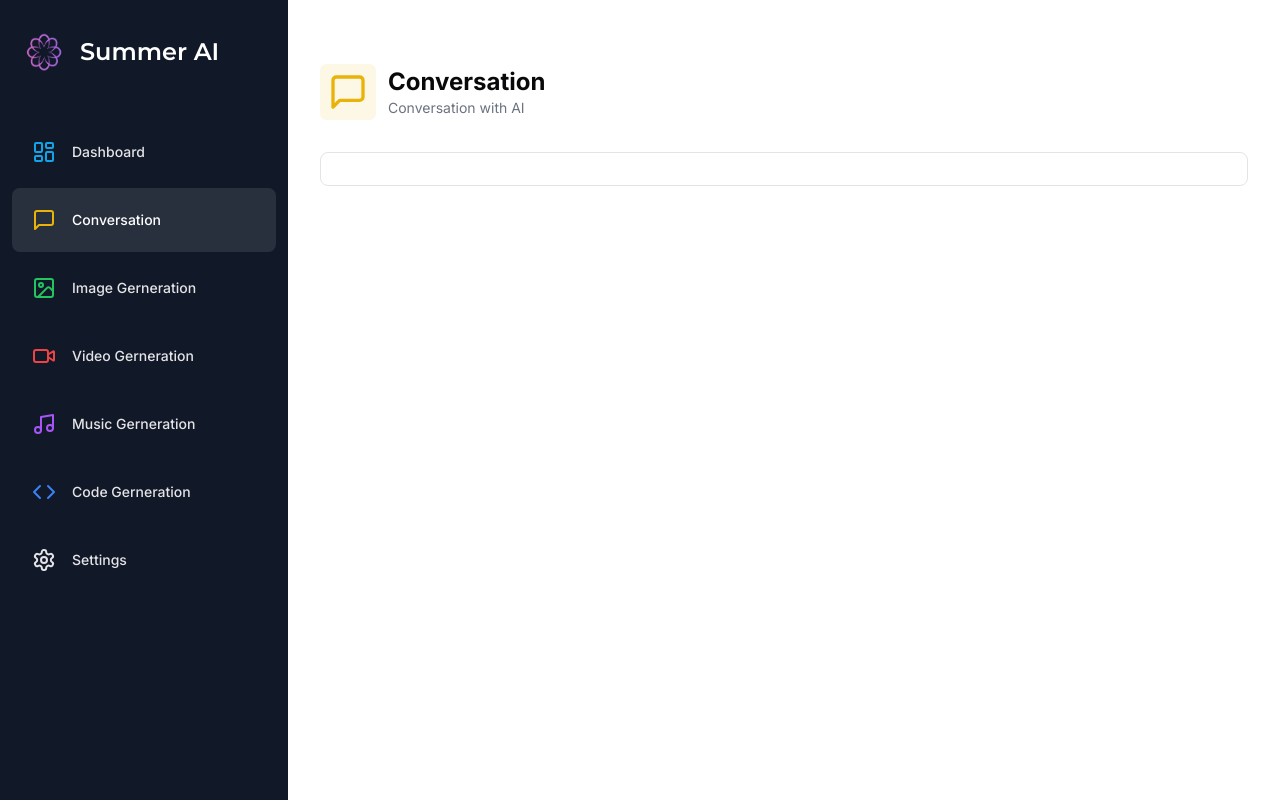
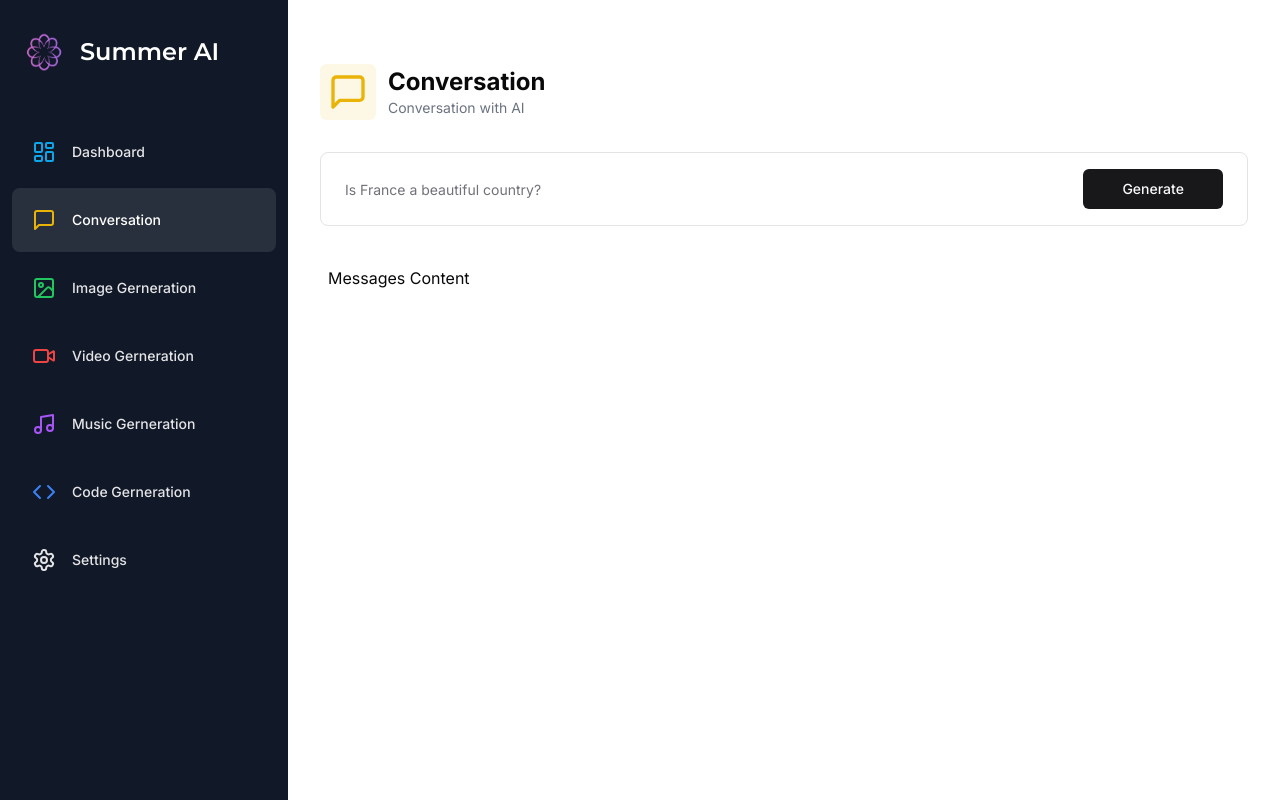
Before and after one commit to XIAxuanzheFrancis/SummerAI, a Next.js app: page /conversation in a window 1280 px wide. Built offline with nearby package versions, Linux system fonts and the light colour scheme.

Commit message:
Conversation ui fini

```diff
--- a/app/(dashboard)/(routes)/conversation/page.tsx
+++ b/app/(dashboard)/(routes)/conversation/page.tsx
@@ -7,7 +7,9 @@
 import * as z from "zod";
 import { formSchema } from "./constants";
 import { zodResolver } from "@hookform/resolvers/zod";
-import { Form, FormControl, FormField, FormItem} from "@/components/ui/form";
+import { Form, FormControl, FormField, FormItem } from "@/components/ui/form";
+import { Input } from "@/components/ui/input";
+import { Button } from "@/components/ui/button";
 
 const ConversationPage = () => {
   const form = useForm<z.infer<typeof formSchema>>({
@@ -21,7 +23,7 @@
 
   const onSubmit = async (data: z.infer<typeof formSchema>) => {
     console.log(data);
-  }
+  };
 
   return (
     <>
@@ -35,23 +37,40 @@
         />
         <div className="px-4 lg:px-8">
           <Form {...form}>
-                    <form onSubmit={form.handleSubmit(onSubmit)}
+            <form
+              onSubmit={form.handleSubmit(onSubmit)}
               className="rounded-lg border w-full p-4 px-3 md:px-6 focus-within:shadow-sm grid grid-cols-12 gap-2"
             >
-                        <FormField name="prompt" render={({field})=>(
-                            <FormItem className="col-span-12">
+              <FormField
+                name="prompt"
+                render={({ field }) => (
+                  <FormItem className="sm:col-span-12 md:col-span-8 lg:col-span-10">
                     <FormControl className="m-0 p-0">
-
+                      <Input
+                        className="border-0
+                                   outline-none
+                                   focus-visible:ring-0
+                                   focus-visible:ring-transparent"
+                        disabled={isLoading}
+                        placeholder="Is France a beautiful country?"
+                        {...field}
+                      />
                     </FormControl>
                   </FormItem>
                 )}
               />
+              <Button
+                className="col-span-12 md:col-span-4 lg:col-span-2 w-full"
+                disabled={isLoading}
+              >
+                Generate
+              </Button>
             </form>
           </Form>
         </div>
+        <div className="mx-10 space-y-10 mt-10">Messages Content</div>
       </div>
     </>
-
   );
 };
 
--- /dev/null
+++ b/components/ui/input.tsx
@@ -0,0 +1,25 @@
+import * as React from "react"
+
+import { cn } from "@/lib/utils"
+
+export interface InputProps
+  extends React.InputHTMLAttributes<HTMLInputElement> {}
+
+const Input = React.forwardRef<HTMLInputElement, InputProps>(
+  ({ className, type, ...props }, ref) => {
+    return (
+      <input
+        type={type}
+        className={cn(
+          "flex h-10 w-full rounded-md border border-input bg-background px-3 py-2 text-sm ring-offset-background file:border-0 file:bg-transparent file:text-sm file:font-medium placeholder:text-muted-foreground focus-visible:outline-none focus-visible:ring-2 focus-visible:ring-ring focus-visible:ring-offset-2 disabled:cursor-not-allowed disabled:opacity-50",
+          className
+        )}
+        ref={ref}
+        {...props}
+      />
+    )
+  }
+)
+Input.displayName = "Input"
+
+export { Input }
```
Lines whose indentation alone changed are shown as unchanged.
